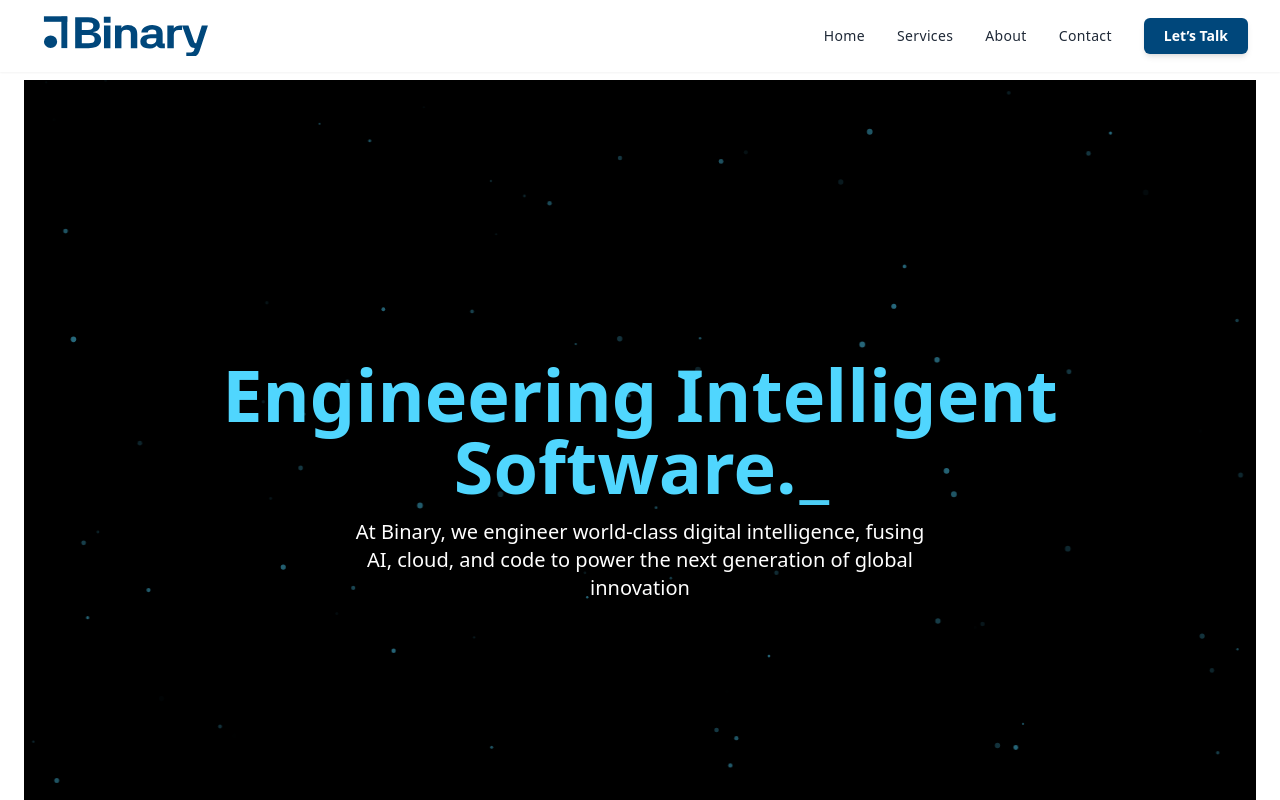
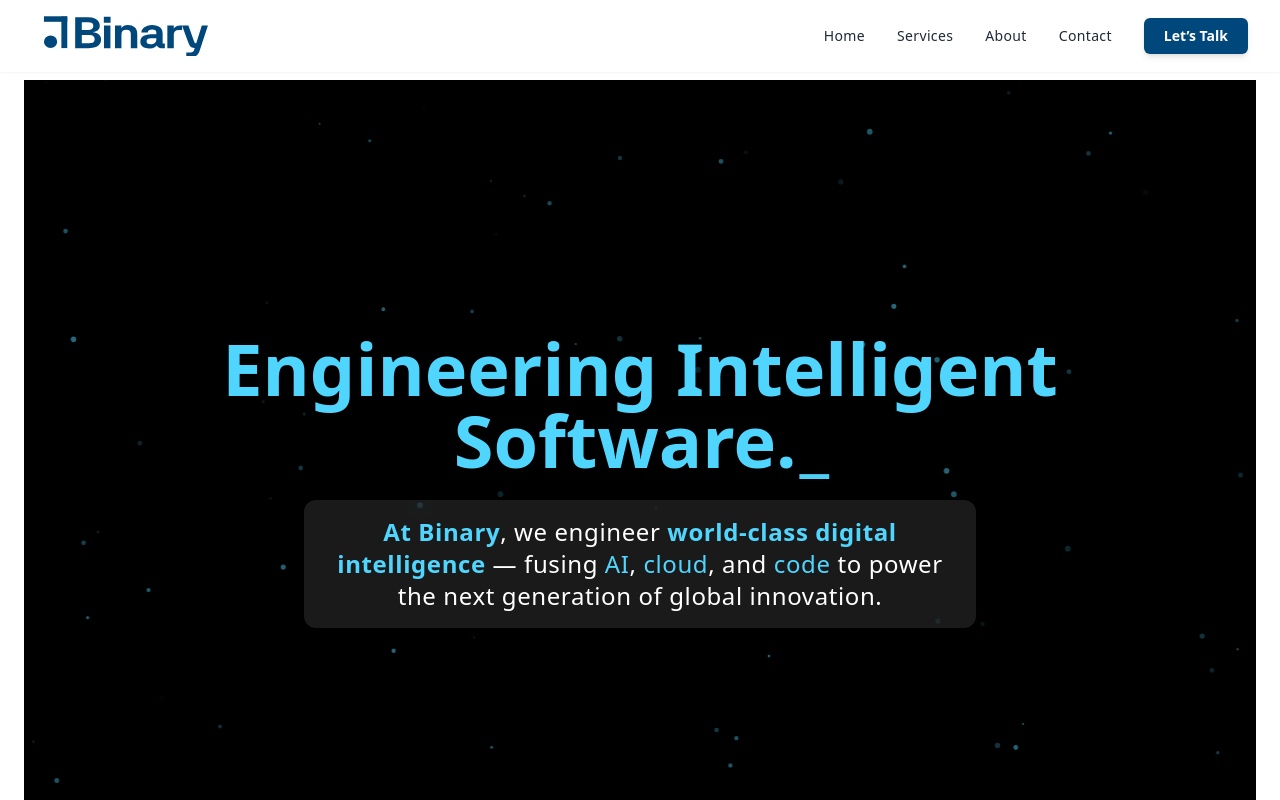
Before and after one commit to Ademolah/Binary-Web, a React (Create React App) app: page / in a window 1280 px wide. Shown: the top 800 px of the page. Built offline with nearby package versions, Linux system fonts and the light colour scheme.

Commit message:
adjusted home page

```diff
--- a/src/pages/Home.jsx
+++ b/src/pages/Home.jsx
@@ -2,6 +2,7 @@ import React from 'react';
 import CanvasBackground from '../components/CanvasBackground';
 import { Typewriter } from 'react-simple-typewriter';
 import TechStack from '../components/Techstack';
+import { motion } from 'framer-motion';
 
 const Home = () => {
   return (
@@ -22,9 +23,15 @@ const Home = () => {
             />
           </h1>
 
-          <p className="mt-4 max-w-xl text-base sm:text-lg md:text-xl text-white">
-            At Binary, we engineer world-class digital intelligence, fusing AI, cloud, and code to power the next generation of global innovation
-          </p>
+            <motion.p
+    initial={{ opacity: 0, y: 30 }}
+    animate={{ opacity: 1, y: 0 }}
+    transition={{ delay: 0.4, duration: 0.8 }}
+    className="mt-6 max-w-2xl text-white text-lg sm:text-xl md:text-2xl font-light leading-relaxed tracking-wide text-center bg-white/10 backdrop-blur-md px-6 py-4 rounded-xl shadow-lg"
+    >
+    <span className="text-[#50D6FE] font-semibold">At Binary</span>, we engineer <span className="text-[#50D6FE] font-semibold">world-class digital intelligence</span> — fusing <span className="text-[#50D6FE]">AI</span>, <span className="text-[#50D6FE]">cloud</span>, and <span className="text-[#50D6FE]">code</span> to power the next generation of global innovation.
+    </motion.p>
+
         </div>
       </div>
 
```
